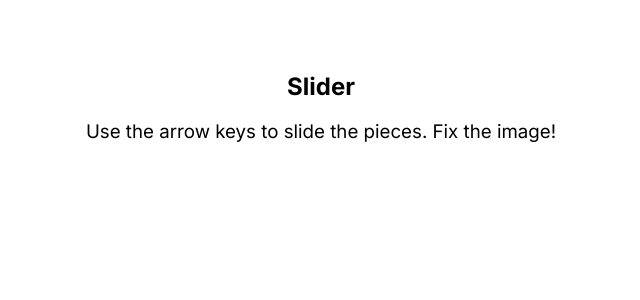
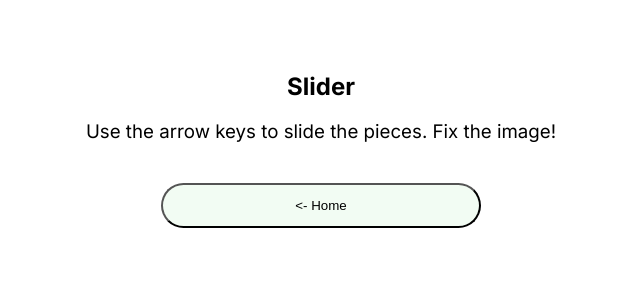
Before and after one commit to sahiyer/minigames, a Next.js app: page /slider in a window 1280 px wide. Shown: the top 300 px of the page, without its empty margins (319-959 px from the left). Built offline with nearby package versions, Linux system fonts and the light colour scheme.

Commit message:
Added a back button to return home.

```diff
--- a/src/app/simon/page.tsx
+++ b/src/app/simon/page.tsx
@@ -3,6 +3,7 @@
 import SimonGrid from "@/components/simon/SimonGrid";
 import { SimonData } from "@/utility/simon/SimonData";
 import { SimonState } from "@/utility/simon/SimonState";
+import Link from "next/link";
 import { useEffect, useState } from "react";
 
 const winStatuses = [
@@ -122,6 +123,10 @@ export default function Simon() {
                 gameData={gameData}
                 setGameData={setGameData}
             ></SimonGrid>
+
+            <Link href="/">
+                <button>{"<- Home"}</button>
+            </Link>
         </>
     );
 }
--- a/src/app/slider/page.tsx
+++ b/src/app/slider/page.tsx
@@ -1,8 +1,14 @@
+import Link from "next/link";
+
 export default function Slider() {
     return (
         <>
             <h1>Slider</h1>
             <h3>Use the arrow keys to slide the pieces. Fix the image!</h3>
+
+            <Link href="/">
+                <button>{"<- Home"}</button>
+            </Link>
         </>
     );
 }
```
